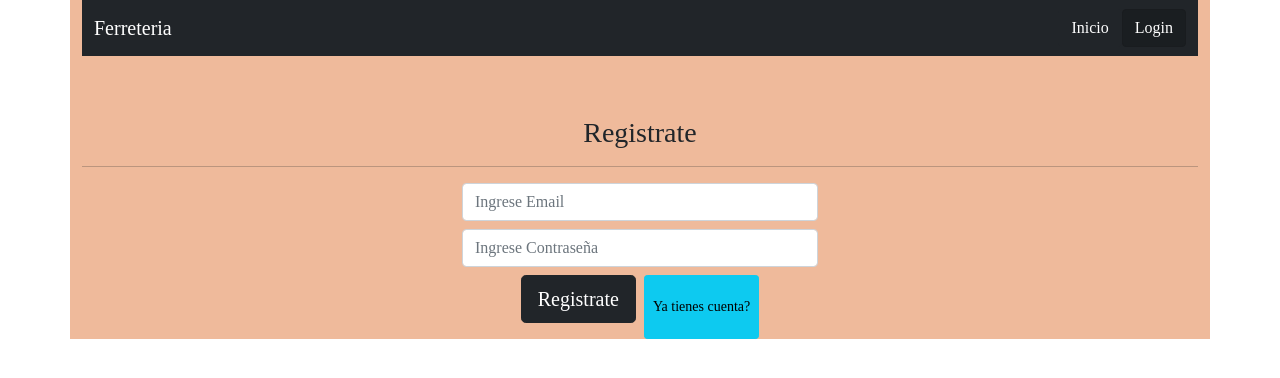
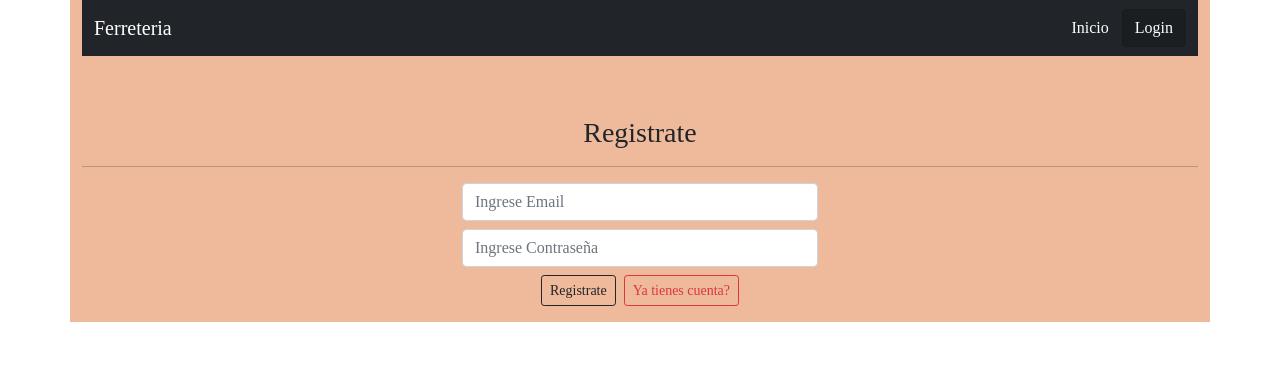
Before and after one commit to Gochita/FerreteriaFront, a React (Create React App) app: page /login in a window 1280 px wide. Shown: the top 378 px of the page. Built offline with nearby package versions, Linux system fonts and the light colour scheme; no server answers.

Commit message:
estilos mejorados en botones

```diff
--- a/src/components/Login.jsx
+++ b/src/components/Login.jsx
@@ -114,14 +114,15 @@ const login = React.useCallback(async() =>{
             />
             <div className="pagination gap-2 d-md-flex justify-content-center">
               <button
-                className="btn btn-lg btn-dark btn-block mb-3"
+                // className="btn btn-sm btn-dark btn-block mb-3"
+                className="btn btn-sm btn-outline-dark btn-block mb-3"
                 type="submit"
               >
                 {registro ? "Registrate" : "Ingresa"}
               </button>
 
               <button
-                className="btn btn-sm btn-info btn-block"
+                className="btn btn-sm btn-outline-danger btn-block mb-3"
                 onClick={() => setRegistro(!registro)}
                 type="button"
               >
```
